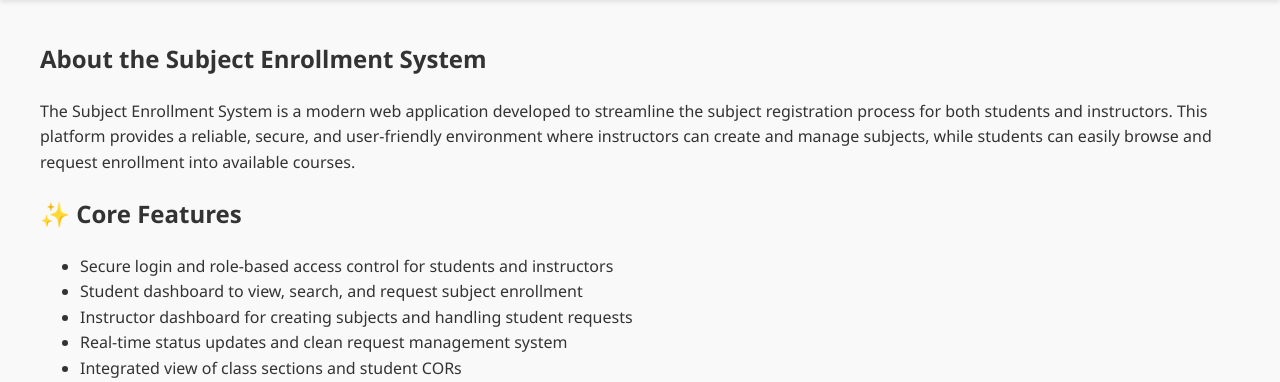
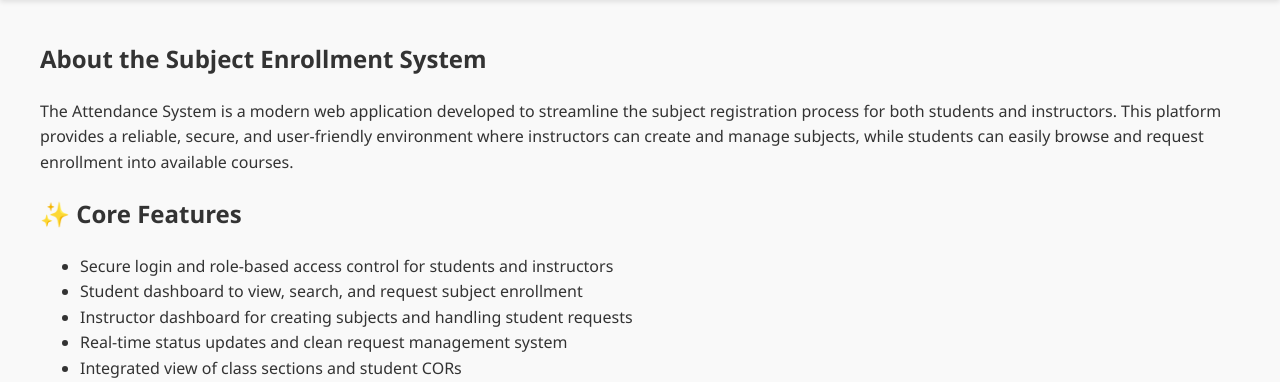
Before and after one commit to law4percent/attendance-system-chloe-danag, a Flask app: page /about in a window 1280 px wide. Shown: the part 68-450 px from the top of the page. Run offline with Flask 3, Linux system fonts and the light colour scheme; some libraries are stand-ins or nearby versions.

Commit message:
Adjust the about details.

```diff
--- a/templates/about.html
+++ b/templates/about.html
@@ -15,7 +15,7 @@
       <div class="mb-10">
         <h1 class="text-4xl font-bold text-blue-800 mb-4">About the Subject Enrollment System</h1>
         <p class="text-lg text-gray-700 leading-relaxed">
-          The Subject Enrollment System is a modern web application developed to streamline the subject registration process for both students and instructors. This platform provides a reliable, secure, and user-friendly environment where instructors can create and manage subjects, while students can easily browse and request enrollment into available courses.
+          The Attendance System is a modern web application developed to streamline the subject registration process for both students and instructors. This platform provides a reliable, secure, and user-friendly environment where instructors can create and manage subjects, while students can easily browse and request enrollment into available courses.
         </p>
       </div>
 
```
